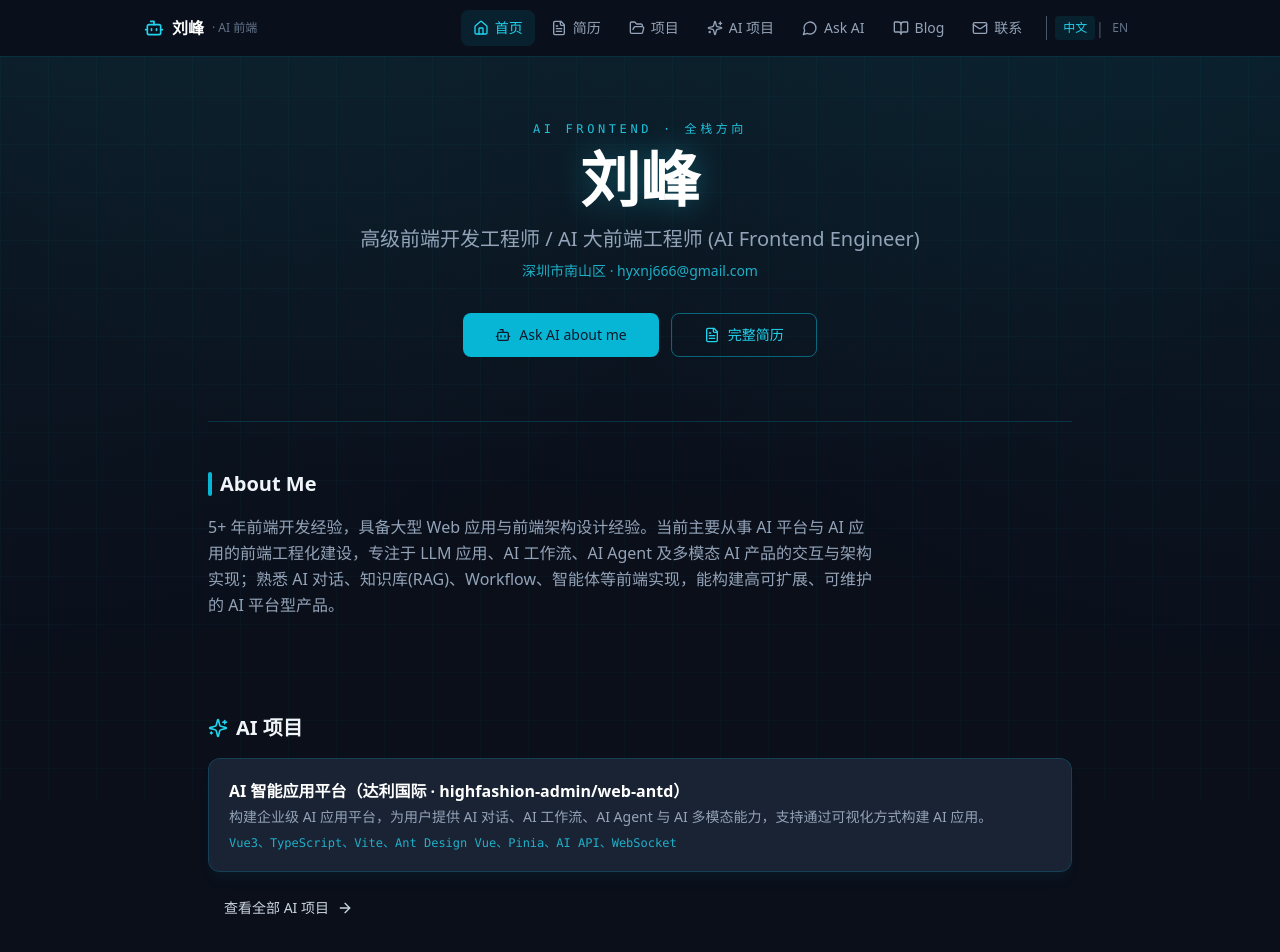
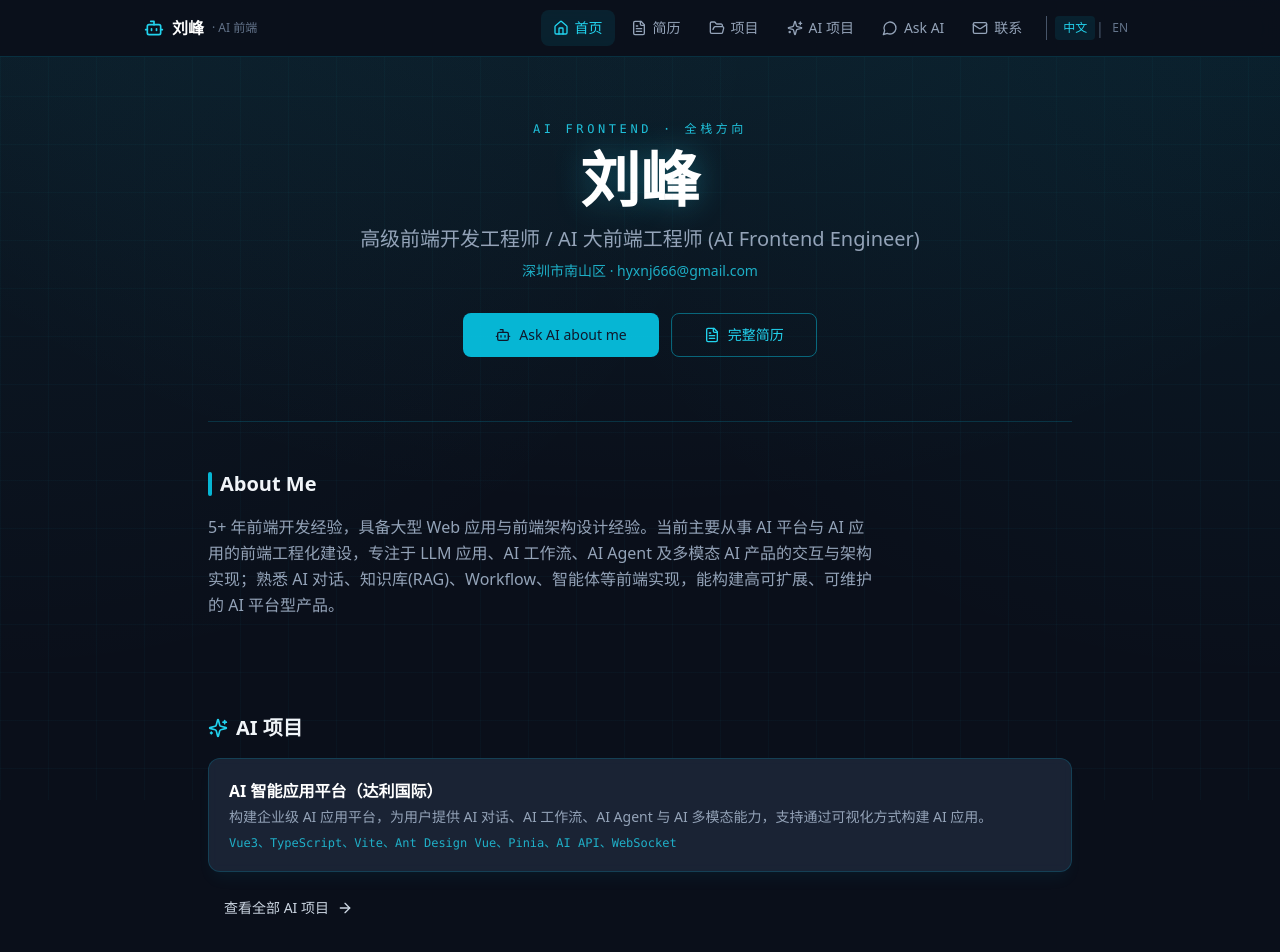
Before and after one commit to hyxnj666/resume, a Next.js app: page / in a window 1280 px wide. Shown: the top 952 px of the page. Built offline with nearby package versions, Linux system fonts and the light colour scheme.

Commit message:
fix: 隐藏

```diff
--- a/src/components/site-nav.tsx
+++ b/src/components/site-nav.tsx
@@ -2,7 +2,7 @@
 
 import Link from 'next/link';
 import { usePathname } from 'next/navigation';
-import { Bot, BookOpen, FileText, FolderOpen, Home, Mail, MessageCircle, Sparkles } from 'lucide-react';
+import { Bot, FileText, FolderOpen, Home, Mail, MessageCircle, Sparkles } from 'lucide-react';
 import { cn } from '@/lib/utils';
 import { useLocale } from '@/contexts/locale';
 import { getResumeData } from '@/data/resume';
@@ -13,7 +13,6 @@ const navKeys = [
   { href: '/projects', key: 'projects', icon: FolderOpen },
   { href: '/ai-projects', key: 'aiProjects', icon: Sparkles },
   { href: '/ask-ai', key: 'askAi', icon: MessageCircle },
-  { href: '/blog', key: 'blog', icon: BookOpen },
   { href: '/contact', key: 'contact', icon: Mail },
 ] as const;
 
--- a/src/data/resume-en.ts
+++ b/src/data/resume-en.ts
@@ -84,7 +84,7 @@ export const resumeDataEn = {
 
   projects: [
     {
-      name: 'AI Intelligent Application Platform (Dali · highfashion-admin/web-antd)',
+      name: 'AI Intelligent Application Platform (Dali)',
       desc: 'Enterprise AI application platform providing AI chat, AI workflow, AI Agent, and multimodal AI capabilities; supports building AI applications through visual tools.',
       stack: 'Vue3, TypeScript, Vite, Ant Design Vue, Pinia, AI API, WebSocket',
       highlight: true,
--- a/src/data/resume.ts
+++ b/src/data/resume.ts
@@ -91,7 +91,7 @@ export const resumeData = {
 
   projects: [
     {
-      name: 'AI 智能应用平台（达利国际 · highfashion-admin/web-antd）',
+      name: 'AI 智能应用平台（达利国际）',
       desc: '构建企业级 AI 应用平台，为用户提供 AI 对话、AI 工作流、AI Agent 与 AI 多模态能力，支持通过可视化方式构建 AI 应用。',
       stack: 'Vue3、TypeScript、Vite、Ant Design Vue、Pinia、AI API、WebSocket',
       highlight: true,
```
Also changed, not shown: 1 other file (tests, documents, lock files or other folders).
